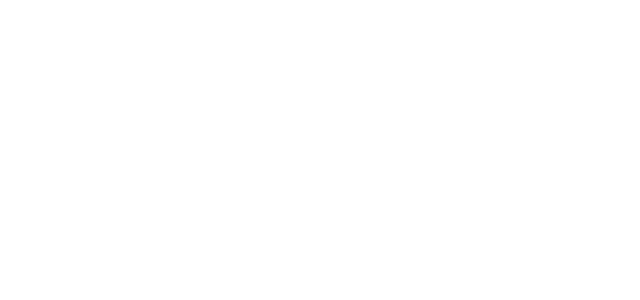
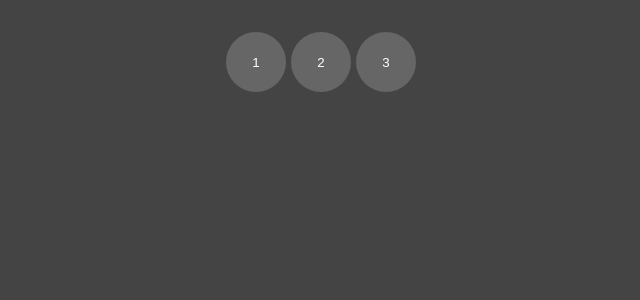
Before and after one commit to versacodes/vue-calculator, a Vue app: page / in a window 1280 px wide. Shown: the top 300 px of the page, without its empty margins (319-959 px from the left). Built offline with nearby package versions, Linux system fonts and the light colour scheme.

Commit message:
Add new component CalculatorRow Add template and css for CalculatorRow.vue

```diff
--- a/src/App.vue
+++ b/src/App.vue
@@ -1,14 +1,17 @@
 <script setup>
-  import HelloWorld from './components/HelloWorld.vue'
-
+  import CalculatorRow from './components/CalculatorRow.vue';
 </script>
 
 <template>
-
+  <CalculatorRow />
 </template>
 
 <style scoped>
 
-
+.app {
+  display: flex;
+  justify-content: center;
+  align-items: center;
+}
 
 </style>
--- /dev/null
+++ b/src/components/CalculatorRow.vue
@@ -0,0 +1,31 @@
+<script setup>
+import {ref} from 'vue'
+const button_contents = ref(["C", "+/-", "%", 1])
+
+</script>
+
+<template>
+  <div class="btn-row">
+    <button class="calc-btn" v-for="index in 3">{{index}}</button>
+  </div>
+</template>
+
+<style scoped>
+
+.calc-btn {
+  background: #666;
+  width: 60px;
+  height: 60px;
+  border-radius: 50%;
+  display: inline-block;
+}
+
+.calc-btn:hover {
+  background: #555;
+}
+
+.calc-btn ~ .calc-btn {
+  margin-left: 5px;
+}
+
+</style>
--- a/src/components/HelloWorld.vue
+++ /dev/null
@@ -1,40 +0,0 @@
-<script setup>
-import { ref } from 'vue'
-
-defineProps({
-  msg: String,
-})
-
-const count = ref(0)
-</script>
-
-<template>
-  <h1>{{ msg }}</h1>
-
-  <div class="card">
-    <button type="button" @click="count++">count is {{ count }}</button>
-    <p>
-      Edit
-      <code>components/HelloWorld.vue</code> to test HMR
-    </p>
-  </div>
-
-  <p>
-    Check out
-    <a href="https://vuejs.org/guide/quick-start.html#local" target="_blank"
-      >create-vue</a
-    >, the official Vue + Vite starter
-  </p>
-  <p>
-    Install
-    <a href="https://github.com/vuejs/language-tools" target="_blank">Volar</a>
-    in your IDE for a better DX
-  </p>
-  <p class="read-the-docs">Click on the Vite and Vue logos to learn more</p>
-</template>
-
-<style scoped>
-.read-the-docs {
-  color: #888;
-}
-</style>
--- a/src/style.css
+++ b/src/style.css
@@ -1,89 +1,23 @@
-:root {
-  font-family: Inter, system-ui, Avenir, Helvetica, Arial, sans-serif;
-  line-height: 1.5;
-  font-weight: 400;
-
-  color-scheme: light dark;
-  color: rgba(255, 255, 255, 0.87);
-  background-color: #242424;
-
-  font-synthesis: none;
-  text-rendering: optimizeLegibility;
-  -webkit-font-smoothing: antialiased;
-  -moz-osx-font-smoothing: grayscale;
-  -webkit-text-size-adjust: 100%;
+* {
+	padding: 0;
+	margin: 0;
+	border: 0;
+	box-sizing: border-box;
+	color: white;
 }
 
-a {
-  font-weight: 500;
-  color: #646cff;
-  text-decoration: inherit;
-}
-a:hover {
-  color: #535bf2;
-}
-
-a {
-  font-weight: 500;
-  color: #646cff;
-  text-decoration: inherit;
-}
-a:hover {
-  color: #535bf2;
+img {
+	width: 100%;
+	display: block;
 }
 
 body {
-  margin: 0;
   display: flex;
-  place-items: center;
-  min-width: 320px;
-  min-height: 100vh;
+  justify-content: center;
+  align-items: center;
+  padding: 2em 0;
 }
 
-h1 {
-  font-size: 3.2em;
-  line-height: 1.1;
+:root {
+  background: #444;
 }
-
-button {
-  border-radius: 8px;
-  border: 1px solid transparent;
-  padding: 0.6em 1.2em;
-  font-size: 1em;
-  font-weight: 500;
-  font-family: inherit;
-  background-color: #1a1a1a;
-  cursor: pointer;
-  transition: border-color 0.25s;
-}
-button:hover {
-  border-color: #646cff;
-}
-button:focus,
-button:focus-visible {
-  outline: 4px auto -webkit-focus-ring-color;
-}
-
-.card {
-  padding: 2em;
-}
-
-#app {
-  max-width: 1280px;
-  margin: 0 auto;
-  padding: 2rem;
-  text-align: center;
-}
-
-@media (prefers-color-scheme: light) {
-  :root {
-    color: #213547;
-    background-color: #ffffff;
-  }
-  a:hover {
-    color: #747bff;
-  }
-  button {
-    background-color: #f9f9f9;
-  }
-}
```
